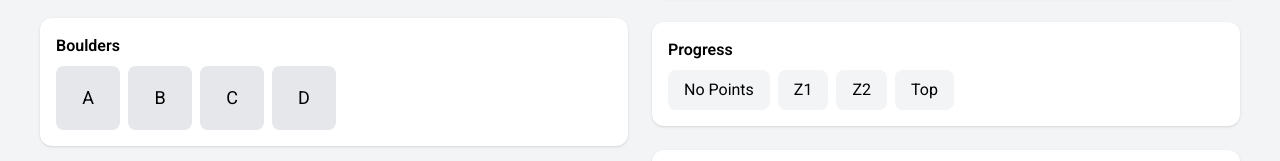
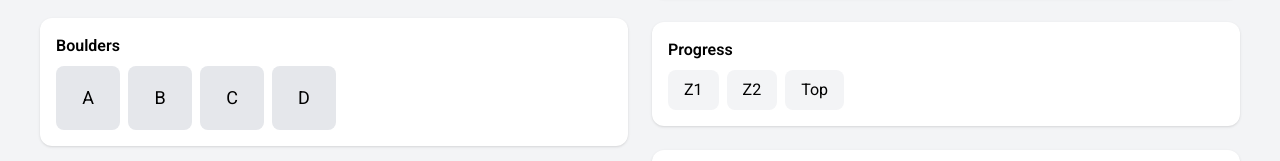
Before and after one commit to sbmwhylt/t4-pbl-system, a React (Vite) app: page /match-panel/1 in a window 1280 px wide. Shown: the part 194-355 px from the top of the page. Built offline with nearby package versions, Linux system fonts and the light colour scheme; no server answers; the database is empty; sample sign-in values are in the browser's storage.

Commit message:
removed the progress selection

```diff
--- a/src/components/matchpanel/ProgressSelection.jsx
+++ b/src/components/matchpanel/ProgressSelection.jsx
@@ -2,7 +2,7 @@ import React from "react";
 import Button from "../ui/Button";
 import Card from "../ui/Card";
 
-const PROGRESS_STAGES = ["No Points", "Z1", "Z2", "Top"];
+const PROGRESS_STAGES = [ "Z1", "Z2", "Top"];
 
 export default function ProgressSelection({ progress, onSelectProgress }) {
   return (
```
